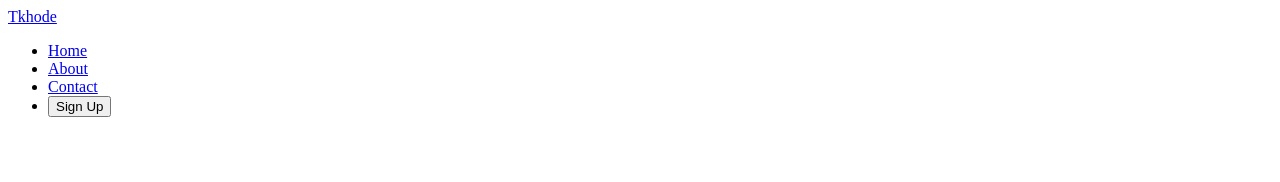
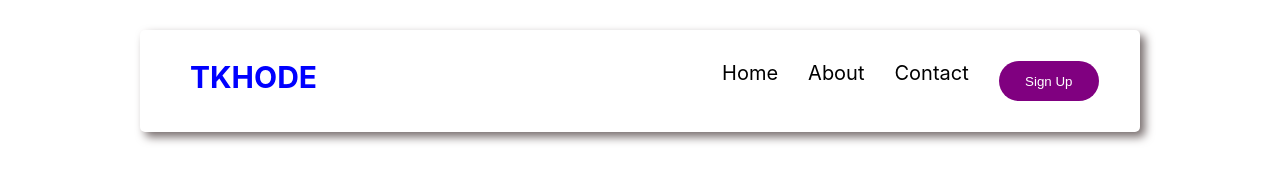
Before and after one commit to khmer-embed/website-page, a plain HTML site: page index.html in a window 1280 px wide. Drawn offline with Linux system fonts and the light colour scheme; files that its build step writes are made by us from their sources.

Commit message:
add css file

```diff
--- a/ass/style.css
+++ b/ass/style.css
@@ -0,0 +1,51 @@
+body{
+	margin: 0;
+	padding: 0;
+	font-family: -apple-system, BlinkMacSystemFont,'Segoe UI' , Roboto, Oxygen,Ubuntu,Cantarell ,'Open Sans','Helvetica Neue','sans-serif';
+}
+.container{
+	width: 1000px;
+	margin: 30px auto;
+	border-radius: 5px;
+	box-shadow: 5px 5px 10px rgb(119,109,109);
+}
+a{
+	text-decoration: none;
+}
+header{
+	display: flex;
+}
+.label{
+	margin: 29px 0 0 5%;
+}
+.label a{
+	color: blue;
+	font-size: 30px;
+	font-weight: bold;
+	text-transform: uppercase;
+}
+.navbar{
+	margin-left: 35%;
+}
+.navbar ul{
+	list-style: none;
+	display: flex;
+}
+.navbar ul li{
+	padding: 15px;
+}
+.navbar ul li a{
+	color: black;
+	font-size: 20px
+}
+.navbar ul li .btn{
+	width: 100px;
+	height: 40px;
+	background: purple;
+	color: white;
+	border-radius: 30px;
+	outline: none;
+	border: none;
+	cursor: pointer;
+
+}
--- a/index.html
+++ b/index.html
@@ -4,7 +4,7 @@
 	<meta charset="utf-8">
 	<meta name="viewport" content="width=device-width, initial-scale=1.0">
 	<title>web page | Tkhod</title>
-	<link rel="stylesheet" type="text/css" href="style.css">
+	<link rel="stylesheet" type="text/css" href="ass/style.css">
 </head>
 <body>
 	<div class="container">
```
